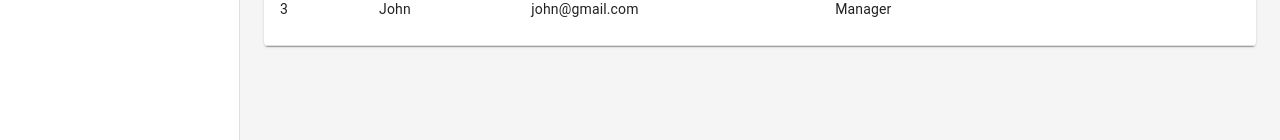
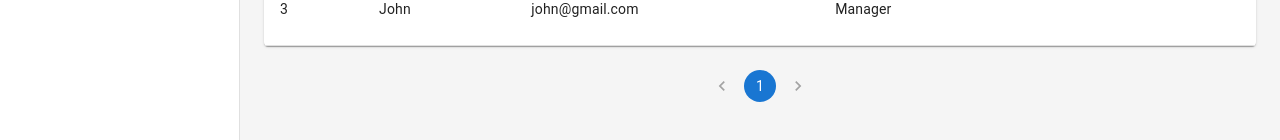
Before and after one commit to ravi27mca/react-mui-project, a React (Vite) app: page /users in a window 1280 px wide. Shown: the part 436-576 px from the top of the page. Built offline with nearby package versions, Linux system fonts and the light colour scheme; some icons are missing.

Commit message:
code push

```diff
--- a/src/components/users/UserTable.jsx
+++ b/src/components/users/UserTable.jsx
@@ -12,7 +12,7 @@ import {
     Dialog,
     DialogTitle,
     DialogContent,
-    DialogActions, Snackbar, Alert
+    DialogActions, Snackbar, Alert, Pagination
 } from "@mui/material";
 import AddIcon from "@mui/icons-material/Add";
 import EditIcon from "@mui/icons-material/Edit";
@@ -79,6 +79,7 @@ function UserTable() {
     const [nameError, setNameError] = useState("");
     const [emailError, setEmailError] = useState("");
     const [roleError, setRoleError] = useState("");
+    const [page, setPage] = useState(1);
 
     const handleSave = () => {
         setNameError("");
@@ -174,6 +175,9 @@ function UserTable() {
         setOpen(true);
 
     };
+    const rowsPerPage = 5;
+    const startIndex = (page - 1) * rowsPerPage;
+    const endIndex = startIndex + rowsPerPage;
 
 
     return (
@@ -240,7 +244,7 @@ function UserTable() {
                             users
                                 .filter((user) =>
                                     user.name.toLowerCase().includes(search.toLowerCase())
-                                )
+                                ).slice(startIndex, endIndex)
                                 .map((user) => (
 
                                     <TableRow key={user.id}>
@@ -334,6 +338,20 @@ function UserTable() {
                 </Table>
 
             </Paper>
+            <Box
+                mt={3}
+                display="flex"
+                justifyContent="center"
+            >
+
+                <Pagination
+                    count={Math.ceil(users.length / rowsPerPage)}
+                    page={page}
+                    color="primary"
+                    onChange={(event, value) => setPage(value)}
+                />
+
+            </Box>
             <Snackbar
                 open={snackbarOpen}
                 autoHideDuration={3000}
```
